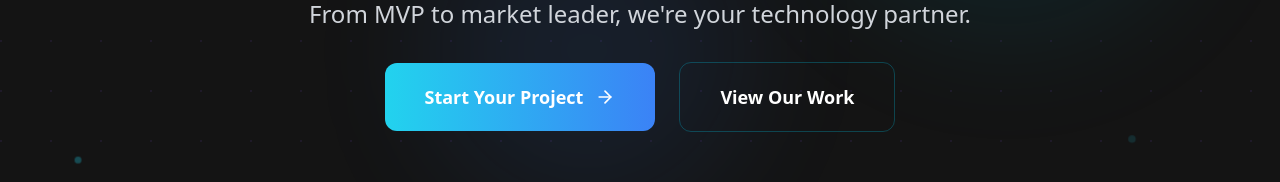
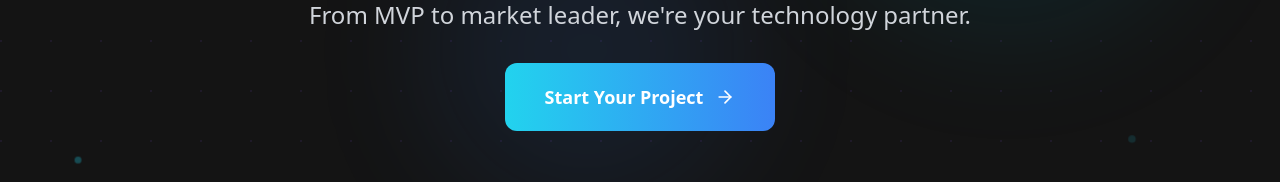
Before and after one commit to petrovskilabsinfo/labsitetest, a React app: page / in a window 1280 px wide. Shown: the part 510-692 px from the top of the page. Built offline with nearby package versions, Linux system fonts and the light colour scheme; the HTML template or start-up script is replaced by a standard one.

Commit message:
Add files via upload

```diff
--- a/src/App.tsx
+++ b/src/App.tsx
@@ -176,12 +176,6 @@ function App() {
               <div className="absolute inset-0 bg-gradient-to-r from-cyan-500 to-blue-600 opacity-0 group-hover:opacity-100 transition-opacity duration-300"></div>
             </a>
 
-            <button
-              onClick={() => scrollToSection('projects')}
-              className={`group px-10 py-5 rounded-xl font-semibold text-lg ${themeClasses.text} border ${isDarkTheme ? 'border-cyan-500/30 hover:border-cyan-500/60 hover:bg-cyan-500/10' : 'border-cyan-600/30 hover:border-cyan-600/60 hover:bg-cyan-600/10'} transition-all duration-300 transform hover:scale-105 inline-flex items-center`}
-            >
-              {t.hero.viewWork}
-            </button>
           </div>
         </div>
       </section>
```
